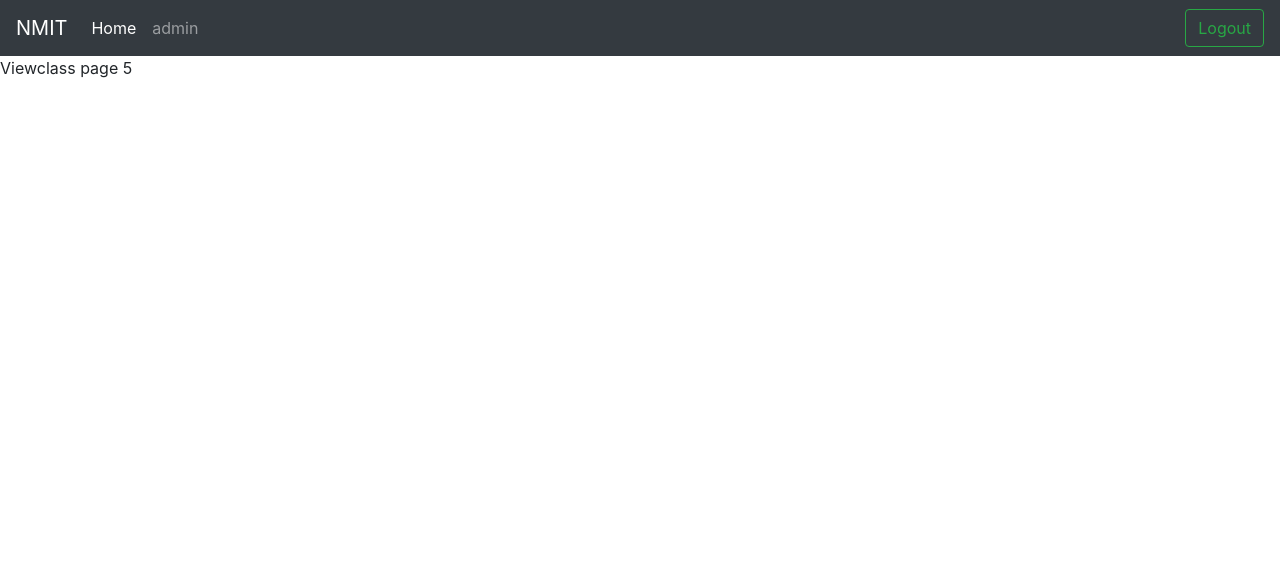
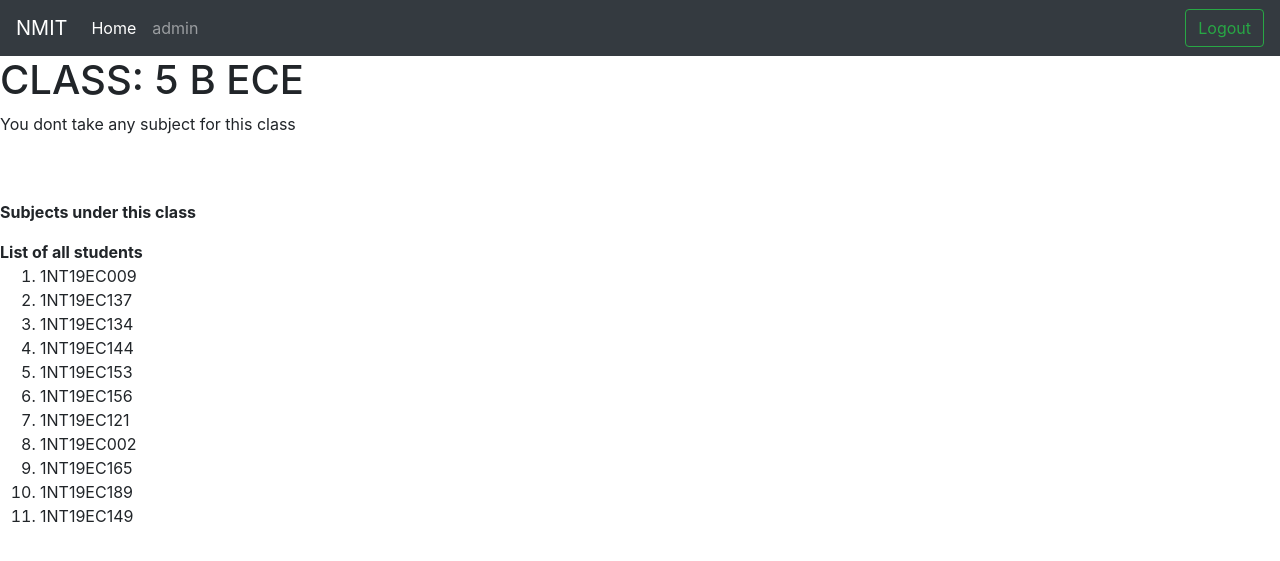
Before and after one commit to madhuprakash19/dbms_project, a Django app: page /academic/view_class/5/ in a window 1280 px wide. Shown: the top 561 px of the page. Run offline with Django 3.2, Linux system fonts and the light colour scheme; a user stored in the database is signed in; data comes from the database, SQL or seed files in the repository; both versions use the stored data as it was after the commit.

Commit message:
before expiriment commit

```diff
--- /dev/null
+++ b/nmit/academic/templates/mark_attendence.html
@@ -0,0 +1,4 @@
+{% extends "base.html" %}
+{% block content %}
+{{sclass.students.all}}
+{% endblock %}
--- a/nmit/academic/templates/subject.html
+++ b/nmit/academic/templates/subject.html
@@ -3,9 +3,9 @@
 <h1>subject page</h1>
 <div class="jumbotron">
   {% for i in subject %}
-  <b>Subject</b> : {{i.subject_id}}<br>
-  <b>Class </b>: {{i.class_id}}<br><br>
-  <a href="{% url 'academic:view_class' id=i.class_id.id  %}" class="btn btn-primary btn-sm">View Class</a>
+  <b>Subject</b> : {{i.subject}}<br>
+  <b>Class </b>: {{i.sub_class_id}}<br><br>
+  <a href="{% url 'academic:view_class' id=i.sub_class_id.id  %}" class="btn btn-primary btn-sm">View Class</a>
 
   <br><br><br>
   {% endfor %}
--- a/nmit/academic/templates/view_class.html
+++ b/nmit/academic/templates/view_class.html
@@ -1,5 +1,30 @@
 {% extends "base.html" %}
 {% block content %}
-Viewclass page
-{{id}}
+<h1>CLASS: {{sclass}}</h1>
+{% if fsubjects %}
+<b>Subjects handled by you : </b><br>
+<br>
+{% for i in fsubjects %}
+{{i.subject.class_subject}}<br>
+<a href="{% url 'academic:mark_attendence' class_id=sclass.id subject_id=i.id %}" class="btn btn-primary btn-sm">Mark Attendence</a>&emsp;
+<a href="#" class="btn btn-primary btn-sm">Enter Marks</a>
+<br><br>
+{% endfor %}
+{% else %}
+<p>You dont take any subject for this class</p>
+{% endif %}
+<br><br>
+<b>Subjects under this class</b>
+<ul>
+  {% for i in subjects %}
+    <li>{{i.class_subject}}</li>
+  {% endfor %}
+</ul>
+<b>List of all students</b>
+<ol>
+  {% for i in student_list %}
+    <li>{{i.student}}</li>
+  {% endfor %}
+</ol>
+<br>
 {% endblock %}
--- a/nmit/academic/urls.py
+++ b/nmit/academic/urls.py
@@ -5,4 +5,5 @@
 urlpatterns = [
     path('subject/',views.subject,name='teacher_subject'),
     path('view_class/<int:id>/',views.view_class,name='view_class'),
+    path('markattendence/<int:class_id>/<int:subject_id>',views.mark_attendence,name='mark_attendence')
 ]
--- a/nmit/academic/views.py
+++ b/nmit/academic/views.py
@@ -1,13 +1,22 @@
 from django.shortcuts import render,get_object_or_404,get_list_or_404
 from django.contrib.auth.decorators import login_required
+from academic.models import faculty_handled_class,sub_class,registered_students,main_class,class_subject
 
 # Create your views here.
 @login_required
 def subject(request):
-    # subject = list(subject_handler.objects.filter(faculty_id=request.user))
+    subject = list(faculty_handled_class.objects.filter(faculty_id=request.user))
 
-    print(subject)
-    return render(request,'subject.html')
+    return render(request,'subject.html',{'subject':subject})
 
 def view_class(request,id):
-    return render(request,'view_class.html',{'id':id})
+    sclass = sub_class.objects.get(id=id)
+    fsubjects = list(faculty_handled_class.objects.filter(faculty_id=request.user,sub_class_id=sclass))
+    mclass = main_class.objects.get(id=sclass.parent_class.id)
+    subjects = list(class_subject.objects.filter(class_id=mclass))
+    student_list = list(registered_students.objects.filter(class_id=sclass).order_by('student'))
+    return render(request,'view_class.html',{'student_list':student_list,'sclass':sclass,'subjects':subjects,'fsubjects':fsubjects})
+
+def mark_attendence(request,class_id,subject_id):
+    sclass = sub_class.objects.get(id=class_id)
+    return render(request,'mark_attendence.html',{'sclass':sclass})
```
Also changed, not shown: nmit/temp.txt (deleted, +0 -26 lines), nmit/db.sqlite3.
